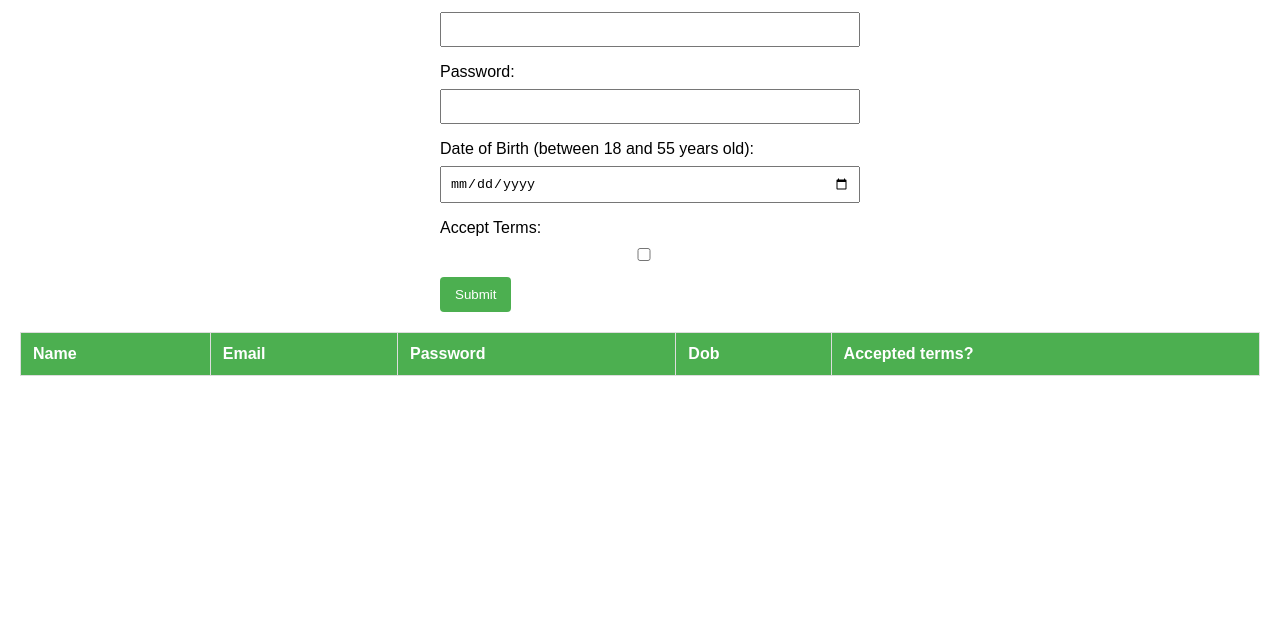
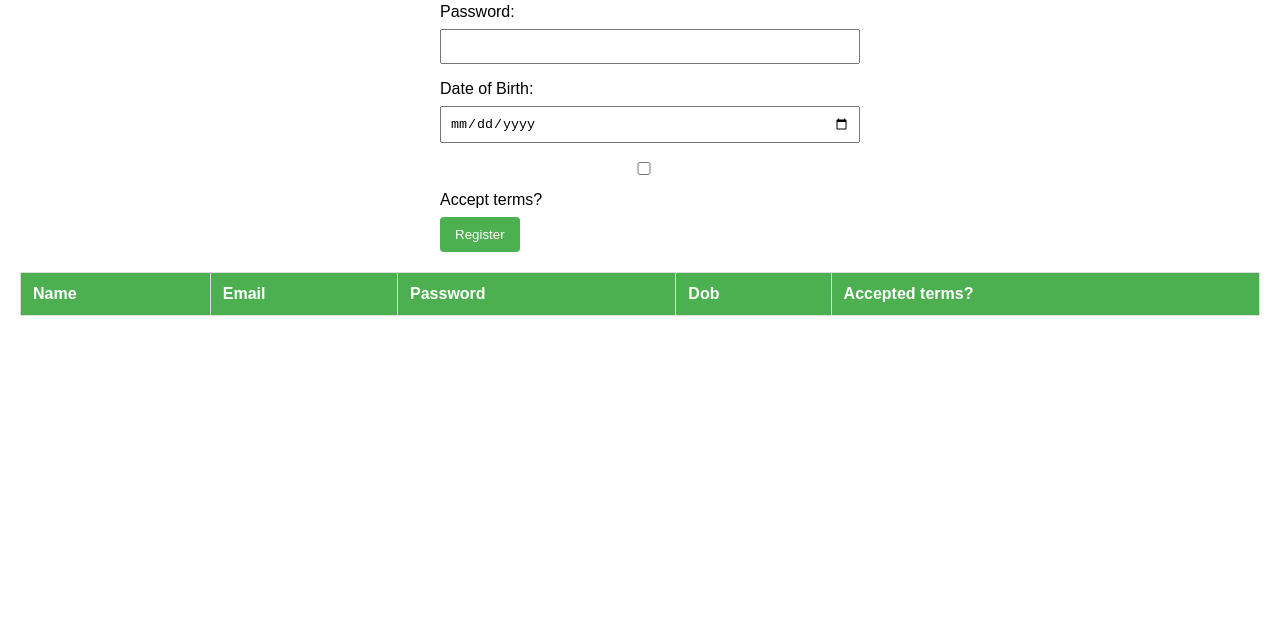
Before and after one commit to Jyothi-Prasanna/wd101, a plain HTML site: page index.html in a window 1280 px wide. Shown: the part 171-800 px from the top of the page. Drawn offline with Linux system fonts and the light colour scheme.

Commit message:
Update index.html

```diff
--- a/index.html
+++ b/index.html
@@ -3,12 +3,10 @@
 <head>
     <meta charset="UTF-8">
     <meta name="viewport" content="width=device-width, initial-scale=1.0">
+    <link rel="stylesheet" href="styles.css">
     <title>Registration Form</title>
-    <link rel="stylesheet" href="styles.css">
 </head>
 <body>
-
-    <h1>Registration Form</h1>
 
     <form id="registrationForm">
         <label for="name">Name:</label>
@@ -20,16 +18,18 @@
         <label for="password">Password:</label>
         <input type="password" id="password" required>
 
-        <label for="dob">Date of Birth (between 18 and 55 years old):</label>
+        <label for="dob">Date of Birth:</label>
         <input type="date" id="dob" required>
 
-        <label for="terms">Accept Terms:</label>
-        <input type="checkbox" id="terms" required>
+        <label>
+            <input type="checkbox" id="terms" required>
+            Accept terms?
+        </label>
 
-        <button type="submit">Submit</button>
+        <button type="submit">Register</button>
     </form>
 
-    <table id="dataTable">
+    <table id="entriesTable">
         <thead>
             <tr>
                 <th>Name</th>
```
